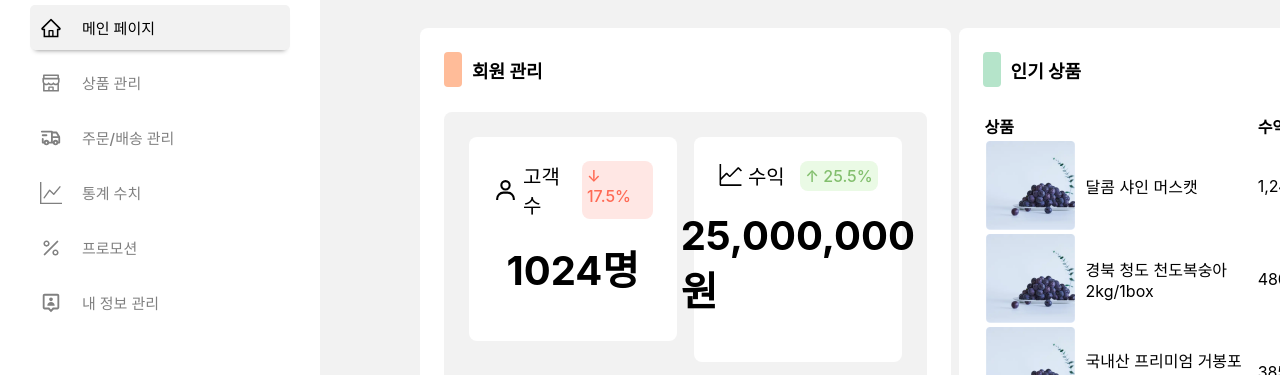
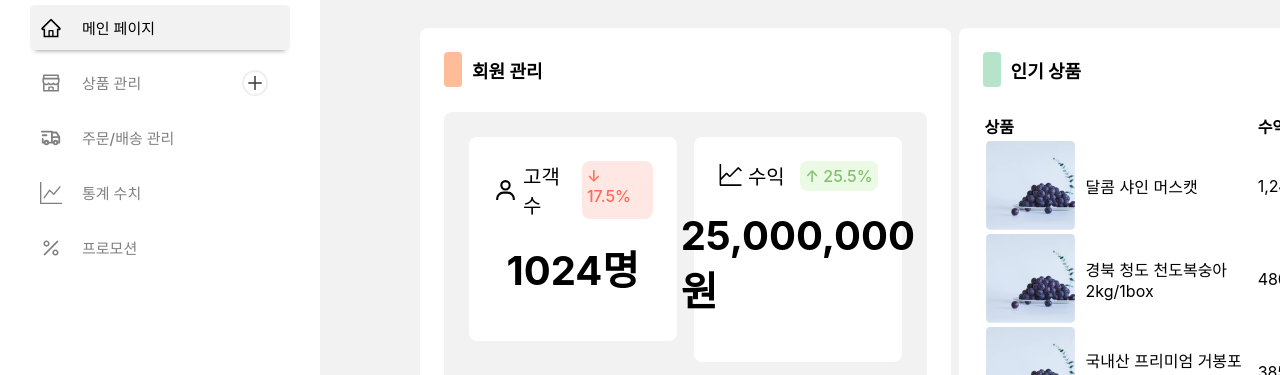
Before and after one commit to lotte-team6-onthefarm/OnAndTheFarm-Front, a React (Create React App) app: page /seller in a window 1280 px wide. Shown: the part 155-530 px from the top of the page. Built offline with nearby package versions, Linux system fonts and the light colour scheme.

Commit message:
상품등록 icon Navbar 추가

```diff
--- a/src/components/seller/common/Navbar/SellerNavbar.jsx
+++ b/src/components/seller/common/Navbar/SellerNavbar.jsx
@@ -1,13 +1,13 @@
 import React from 'react';
-import { Head, Image, List } from './SellerNavbar.style';
+import { Head, Image, List, PlusIcon } from './SellerNavbar.style';
 import {
   AiOutlineHome,
   AiOutlineShop,
   AiOutlinePercentage,
+  AiOutlinePlus,
 } from 'react-icons/ai';
 import { TbTruckDelivery } from 'react-icons/tb';
 import { BsGraphUp } from 'react-icons/bs';
-import { BiUserPin } from 'react-icons/bi';
 import { Link, useNavigate } from 'react-router-dom';
 import onandthefarmlogo from '../../../../assets/logo.png';
 import { useRecoilState } from 'recoil';
@@ -29,7 +29,7 @@ export default function SellerNavbar() {
       title: '프로모션',
       url: '/seller/promotion',
     },
-    { icons: <BiUserPin />, title: '내 정보 관리', url: '/sellermypage' },
+    // { icons: <BiUserPin />, title: '내 정보 관리', url: '/sellermypage' },
   ];
   const [selectMenu, setSelectMenu] = useRecoilState(sellerNavState);
   const handleMenu = num => {
@@ -37,10 +37,16 @@ export default function SellerNavbar() {
   };
   const navigate = useNavigate();
 
-  useEffect(() => {
-    // 종료 후 다시 들어왔을 때 저장된 menu 보여주기
-    navigate(menus[selectMenu].url);
-  }, []);
+  //useEffect
+  // useEffect(() => {
+  //   // 종료 후 다시 들어왔을 때 저장된 menu 보여주기
+  //   navigate(menus[selectMenu].url);
+  // }, []);
+
+  //function
+  const productUrl = () => {
+    navigate('/seller/products/add');
+  };
   return (
     <Head>
       <Link to="/seller">
@@ -62,6 +68,14 @@ export default function SellerNavbar() {
           </Link>
         );
       })}
+      {/* 상품등록 이동 버튼 */}
+      <PlusIcon
+        onClick={() => {
+          handleMenu(1);
+        }}
+      >
+        <AiOutlinePlus onClick={productUrl} />
+      </PlusIcon>
     </Head>
   );
 }
--- a/src/components/seller/common/Navbar/SellerNavbar.style.js
+++ b/src/components/seller/common/Navbar/SellerNavbar.style.js
@@ -44,4 +44,23 @@ const List = styled.div`
   }
 `;
 
-export { Image, Head, List };
+const PlusIcon = styled.div`
+  position: absolute;
+  top: 225px;
+  left: 242px;
+  width: 22px;
+  height: 22px;
+  display: flex;
+  justify-content: center;
+  align-items: center;
+  cursor: pointer;
+  border: 2px solid #efefef;
+  border-radius: 50%;
+  color: #383838;
+  font-size: 20px;
+  :hover {
+    border: 2px solid #383838;
+  }
+`;
+
+export { Image, Head, List, PlusIcon };
```
